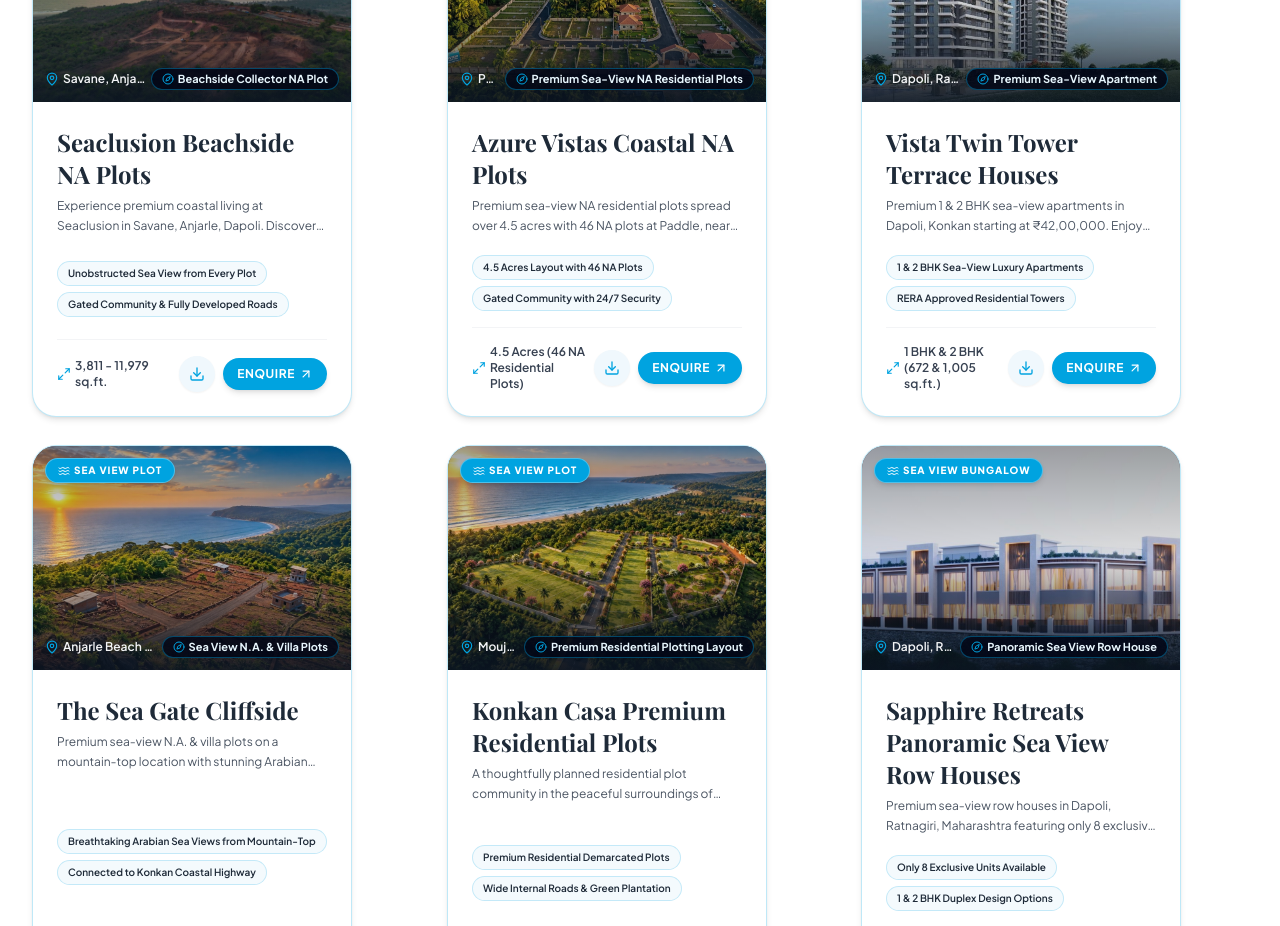
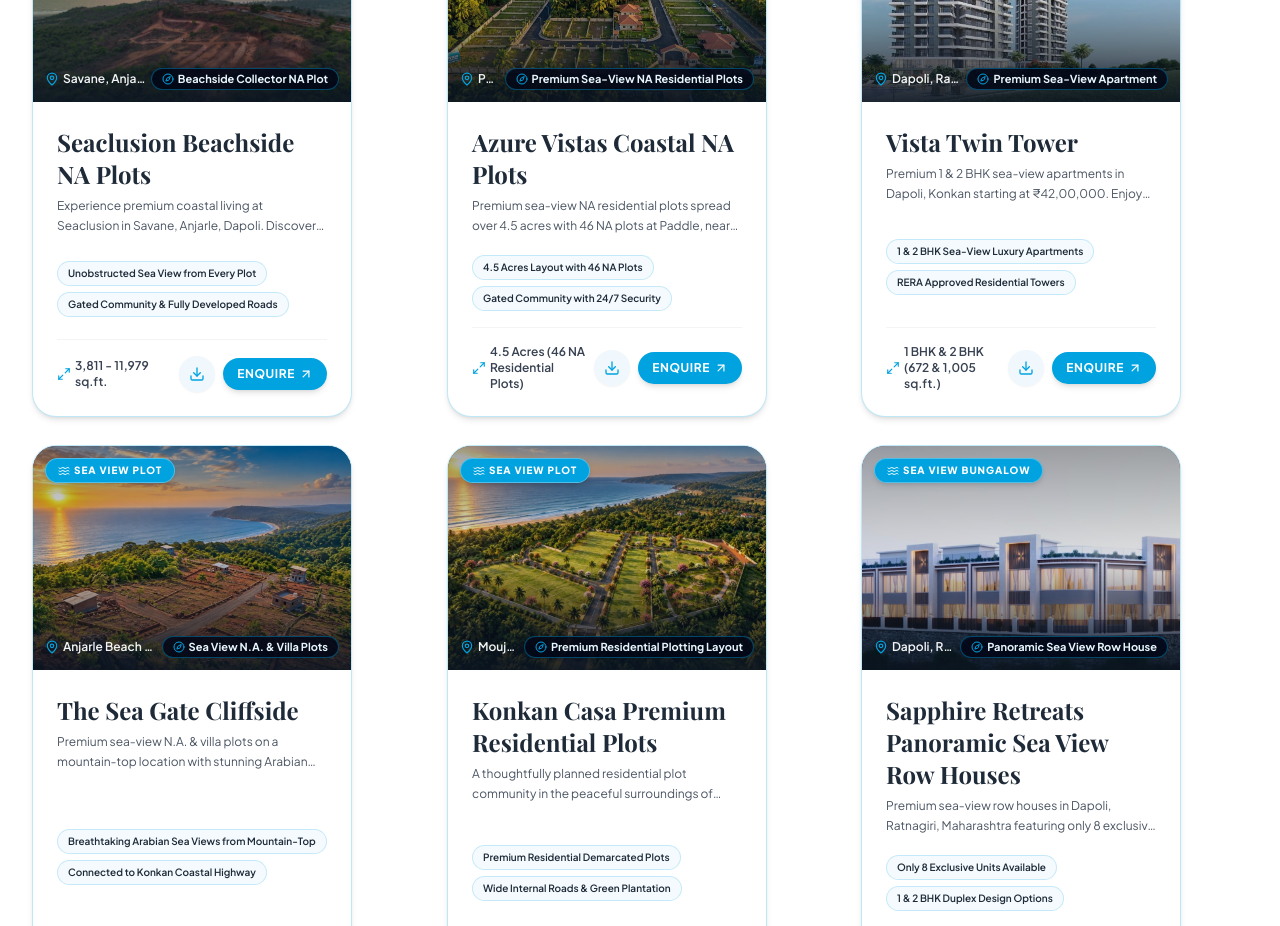
Before and after one commit to neuronexuspvtltd/kokan-nirvana-, a React (Vite) app: page / in a window 1280 px wide. Shown: the part 3100-4026 px from the top of the page. Built offline with nearby package versions, Linux system fonts and the light colour scheme; no server answers; a web font is replaced by a local one.

Commit message:
Update property title from Vista Twin Tower Terrace Houses to Vista Twin Tower

```diff
--- a/src/data/websiteData.js
+++ b/src/data/websiteData.js
@@ -151,7 +151,7 @@ export const PROPERTIES_DATA = [
   },
   {
     id: "vista-twin-tower",
-    title: "Vista Twin Tower Terrace Houses",
+    title: "Vista Twin Tower",
     location: "Dapoli, Ratnagiri, Maharashtra",
     type: "Premium Sea-View Apartment",
     category: "Sea View Apartment",
```
Also changed, not shown: 2 other files (tests, documents, lock files or other folders).
